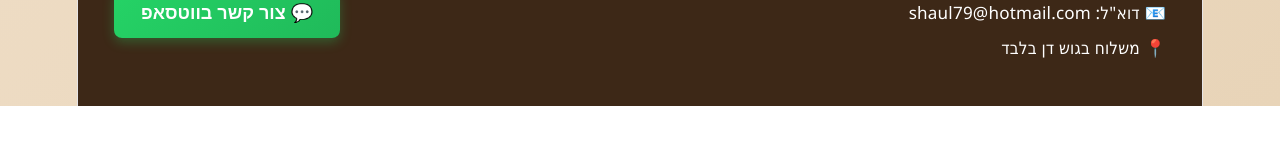
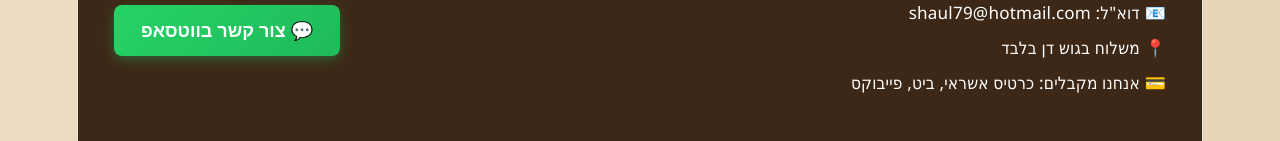
Before and after one commit to shauls78-code/dessert-shop, a React (Vite) app: page / in a window 1280 px wide. Shown: the part 1999-2140 px from the top of the page. Before the commit the page ends 2105 px from the top, so only its background shows below. Built offline with nearby package versions, Linux system fonts and the light colour scheme.

Commit message:
Add payment methods to footer

```diff
--- a/src/App.tsx
+++ b/src/App.tsx
@@ -299,6 +299,7 @@
             <p>📞 צור קשר: 0506793031</p>
             <p>📧 דוא"ל: shaul79@hotmail.com</p>
             <p>📍 משלוח בגוש דן בלבד</p>
+            <p>💳 אנחנו מקבלים: כרטיס אשראי, ביט, פייבוקס</p>
           </div>
           <button
             className="footer-whatsapp-btn"
```
